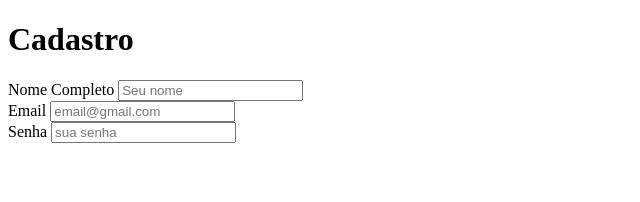
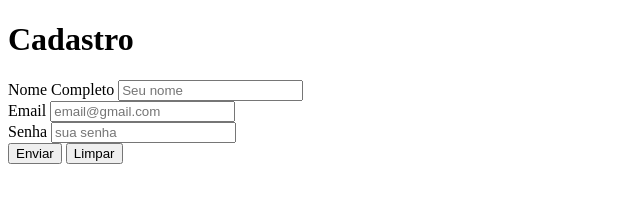
Before and after one commit to LuisFilipeMB/curso_ebac_frontend, a plain HTML site: page cadastro.html in a window 1280 px wide. Shown: the whole page, without its empty margins (0-640 px from the left). Drawn offline with Linux system fonts and the light colour scheme.

Commit message:
feat: adicionando butão de submit e reset

```diff
--- a/cadastro.html
+++ b/cadastro.html
@@ -14,7 +14,13 @@
         <label for="email">Email</label>
         <input type="email" placeholder="email@gmail.com" id="email" /><br />
         <label for="senha">Senha</label>
-        <input type="password" placeholder="sua senha" id="senha" />
+        <input type="password" placeholder="sua senha" id="senha" /><br />
+        <button type="submit">
+            Enviar
+        </button>
+        <button type="reset">
+            Limpar
+        </button>
     </form>
 </body>
 </html>
```
